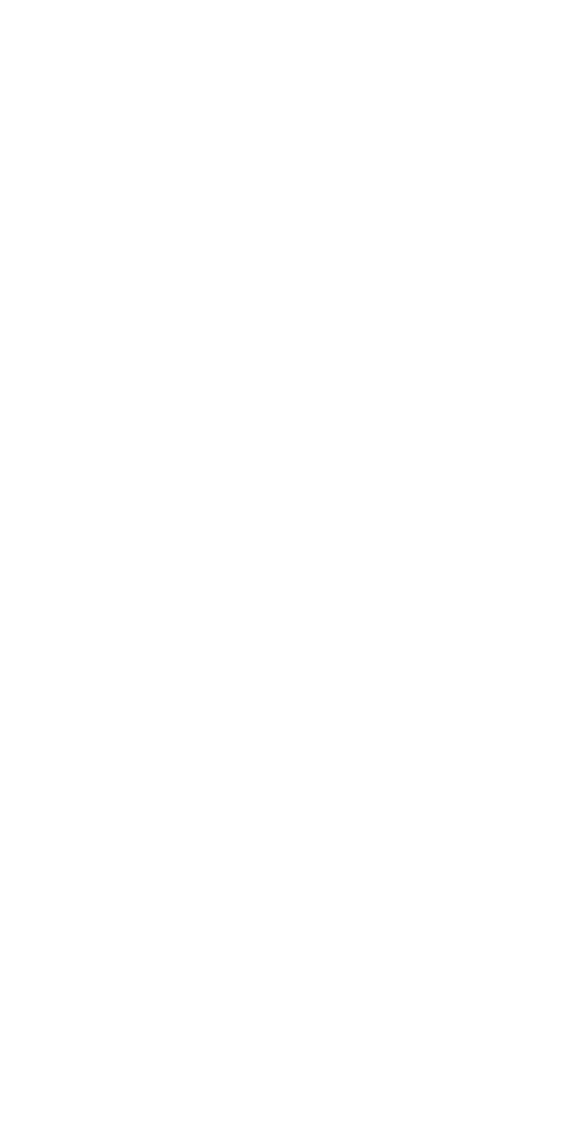
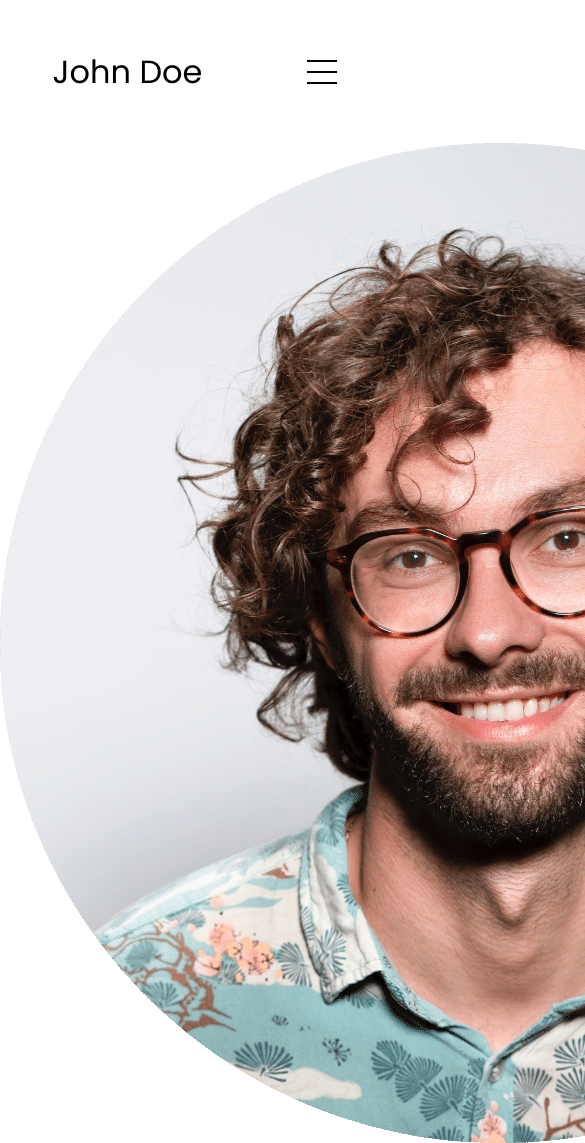
Before and after one commit to Akanshu-stark/Abhiraj.v1, a plain HTML site: page index.html in a window 390 px wide. Shown: the top 1143 px of the page, 585 px wide, since content can reach past the window. Before the commit the page ends 844 px from the top, so only its background shows below. Drawn offline with Linux system fonts and the light colour scheme.

Commit message:
2nd commit 44:48

```diff
--- a/index.html
+++ b/index.html
@@ -1,11 +1,60 @@
 <!DOCTYPE html>
 <html lang="en">
-<head>
-    <meta charset="UTF-8">
-    <meta name="viewport" content="width=device-width, initial-scale=1.0">
-    <title>Document</title>
-</head>
-<body>
+  <head>
+    <meta charset="UTF-8" />
+    <meta name="viewport" content="width=device-width, initial-scale=1.0" />
+    <title>My Portfolio</title>
+    <link rel="stylesheet" href="style.css" />
+    <link rel="stylesheet" href="mediaqueries.css" />
+  </head>
+  <body>
+    <nav id="desktop-nav">
+      <div class="logo">John Doe</div>
+      <div>
+        <ul class="nav-links">
+          <li><a href="#about">About</a></li>
+          <li><a href="#experience">Experience</a></li>
+          <li><a href="#projects">Projects</a></li>
+          <li><a href="#contact">Contact</a></li>
+        </ul>
+      </div>
+    </nav>
+    <!-- for hamburger nav -->
+    <nav id="hamburger-nav">
+      <div class="logo">John Doe</div>
+      <div class="hamburger-menu">
+        <div class="hamburger-icon" onclick="toggleMenu()">
+          <span></span>
+          <span></span>
+          <span></span>
+        </div>
+        <div class="menu-links">
+          <li><a href="#about" onclick="toggleMenu()">About</a></li>
+          <li><a href="#experience" onclick="toggleMenu()">Experience</a></li>
+          <li><a href="#projects" onclick="toggleMenu()">Projects</a></li>
+          <li><a href="#contact" onclick="toggleMenu()">Contact</a></li>
+        </div>
+      </div>
+    </nav>
 
-</body>
+    <section id="profile">
+      <div class="section pic-container">
+        <img src="./assets/profile-pic.png" alt="John Doe profile picture" />
+      </div>
+      <div class="section__text">
+        <p class="section__text__p1">Hello, I'm</p>
+        <h1 class="title">John Doe</h1>
+        <p class="section__text__p2">Frontend Developer</p>
+        <div class="btn-container">
+          <button
+            class="btn btn-color-2"
+            onclick="window.open('./assets/resume-example.pdf')"
+          >
+            Download CV
+          </button>
+        </div>
+      </div>
+    </section>
+    <script src="script.js"></script>
+  </body>
 </html>
--- /dev/null
+++ b/mediaqueries.css
@@ -0,0 +1,9 @@
+@media screen and (max-width:1200px) {
+    #desktop-nav{
+        display: none;
+    }
+    #hamburger-nav{
+        display: flex;
+    }
+
+}
--- /dev/null
+++ b/script.js
@@ -0,0 +1,6 @@
+function toggleMenu(){
+    const menu =document.querySelector(".menu-links");
+    const icon =document.querySelector(".hamburger-icon");
+    menu.classList.toggle("open");
+    icon.classList.toggle("open");
+}
--- /dev/null
+++ b/style.css
@@ -0,0 +1,151 @@
+/* General Styling  */
+
+@import url('https://fonts.googleapis.com/css2?family=Poppins:wght@300;400;500;600&display=swap');
+
+
+*{
+    margin: 0;
+    padding: 0;
+    box-sizing: border-box;
+}
+
+body {
+    font-family: "Poppins", sans-serif;
+}
+
+html {
+    scroll-behavior: smooth;
+}
+
+p {
+    color: rgb(85, 85, 85);
+}
+
+/* Transition */
+
+a, .btn {
+    transition: all 300ms ease;
+}
+
+/* Desktop Navigation */
+
+nav, .nav-links {
+    display: flex;
+}
+nav {
+    justify-content: space-around;
+    align-items: center;
+    height: 17vh;
+}
+
+.nav-links {
+    gap: 2rem;
+    list-style: none;
+    font-size: 1.5rem;
+}
+
+a {
+    color: black;
+    text-decoration: none;
+    text-decoration-color: white;
+}
+
+a:hover {
+    color: grey;
+    text-decoration: underline;
+    text-underline-offset: 1rem;
+    text-decoration-color: rgb(181, 181, 181);
+}
+
+.logo {
+    font-size: 2rem;
+}
+
+.logo:hover {
+    cursor: default;
+}
+
+
+/* Hamburger Menu */
+
+#hamburger-nav {
+    display: none;
+}
+
+.hamburger-menu {
+    position: relative;
+    display: inline-block;
+}
+
+.hamburger-icon {
+    display: flex;
+    flex-direction: column;
+    justify-content: space-between;
+    height: 24px;
+    width: 30px;
+    cursor: pointer;
+}
+
+
+.hamburger-icon span{
+    width: 100%;
+    height: 2px;
+    background-color: black;
+    transition: all 0.3 ease-in-out;
+}
+
+.menu-links {
+    position: absolute;
+    top: 100%;
+    right: 0;
+    background-color: white;
+    width: fit-content;
+    max-height: 0;
+    overflow: hidden;
+    transition: all 0.3 ease-in-out;
+}
+
+
+
+.menu-links a {
+    display: block;
+    padding: 10px;
+    text-align: center;
+    font-size: 1.5rem;
+    color: black;
+    text-decoration: none;
+    transition: all 0.3 ease-in-out;
+}
+
+.menu-links li {
+    list-style: none;
+
+}
+
+.menu-links.open {
+    max-height: 300px;
+}
+
+.hamburger-icon.open span:first-child{
+    transform: rotate(45deg) translate(10px,5px);
+}
+.hamburger-icon.open span:nth-child(2){
+   opacity: 0;
+}
+.hamburger-icon.open span:last-child{
+    transform: rotate(-45deg) translate(10px,-5px);
+}
+
+.hamburger-icon span:first-child {
+    transform: none;
+}
+.hamburger-icon span:first-child {
+    opacity: 1;
+}
+.hamburger-icon span:first-child {
+    transform: none;
+}
+
+
+
+/* Sections */
```
